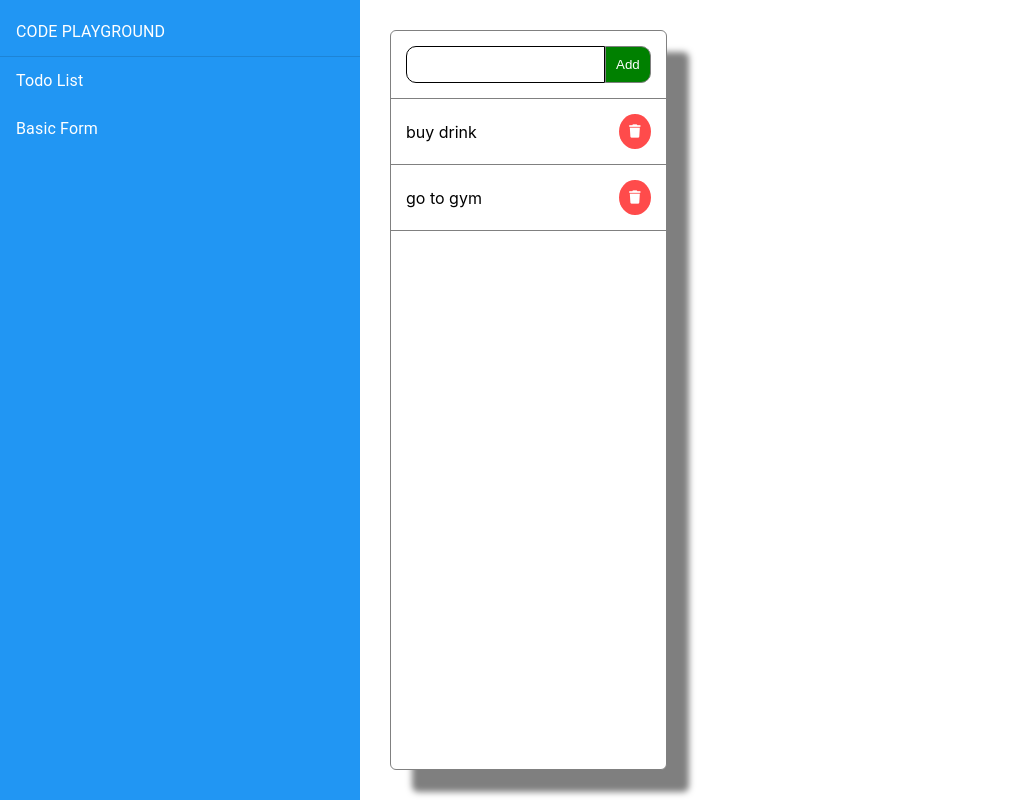
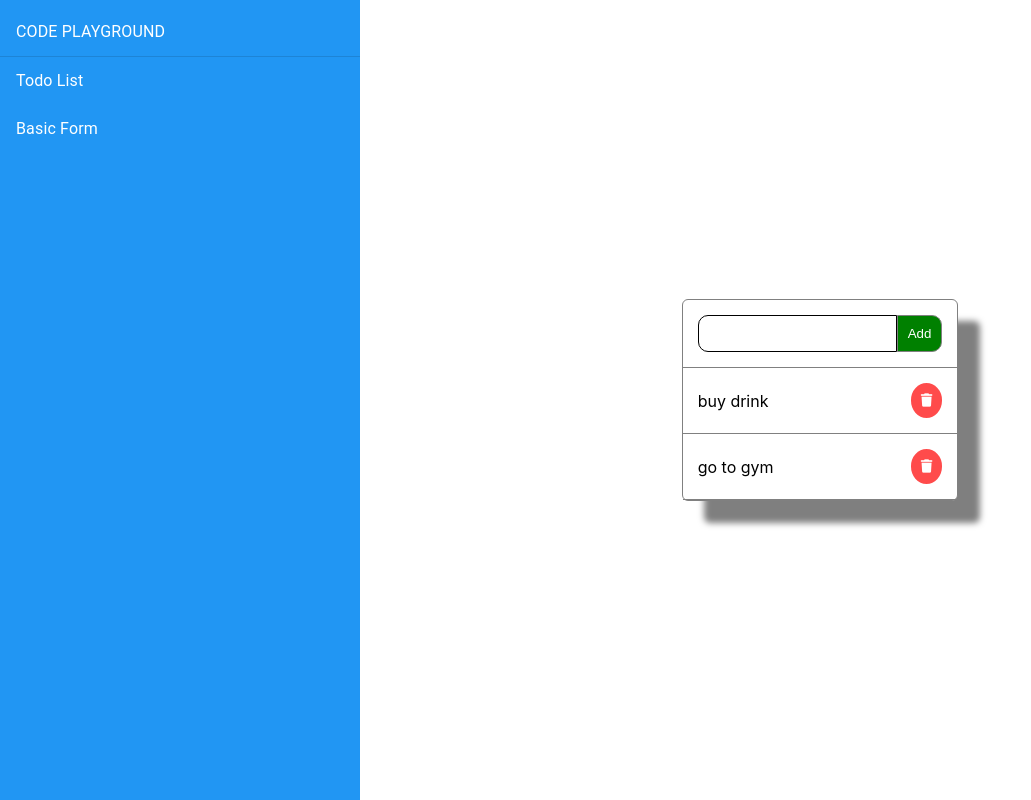
Before and after one commit to eduardo-dangelo/code-playground, a React (Create React App) app: page /todo-list in a window 1280 px wide. Shown: the whole page, without its empty margins (0-1031 px from the left). Built offline with nearby package versions, Linux system fonts and the light colour scheme.

Commit message:
add basic form page & align todo-list center

```diff
--- a/src/App.js
+++ b/src/App.js
@@ -1,10 +1,10 @@
 import React from 'react'
-import logo from './logo.svg'
 import './App.css'
 import { TodoList } from './components/TodoList'
 import Sidebar from './components/Sidebar'
 import { Box } from '@mui/material'
 import { BrowserRouter as Router, Routes, Route } from 'react-router-dom'
+import BasicForm from './components/BasicForm'
 
 const siteData = [
   { name: 'Todo List', route: '/todo-list' },
@@ -22,6 +22,7 @@ function App() {
         <Sidebar items={siteData} />
         <Routes>
           <Route path="/todo-list" element={<TodoList />} />
+          <Route path="/basic-form" element={<BasicForm />} />
         </Routes>
       </Box>
     </Router>
--- /dev/null
+++ b/src/components/BasicForm.js
@@ -0,0 +1,7 @@
+import React from 'react'
+
+const BasicForm = () => {
+  return 'Helo World'
+}
+
+export default BasicForm
--- a/src/components/TodoList.js
+++ b/src/components/TodoList.js
@@ -1,3 +1,4 @@
+import { Box } from '@mui/material'
 import React, { useState } from 'react'
 import InputButton from './InputButton'
 import './TodoList.css'
@@ -19,12 +20,11 @@ const TodoItem = ({ item, onDelete, index, onEdit }) => {
             setEditMode(false)
           }}
         />
-      ) : <div onClick={handleToggle}>{item}</div>}
-      <button
-        className="delete-button"
-        onClick={() => onDelete(index)}
-      >
-        <i className="fa fa-trash" aria-hidden="true"/>
+      ) : (
+        <div onClick={handleToggle}>{item}</div>
+      )}
+      <button className="delete-button" onClick={() => onDelete(index)}>
+        <i className="fa fa-trash" aria-hidden="true" />
       </button>
     </div>
   )
@@ -49,21 +49,22 @@ export const TodoList = () => {
   }
 
   return (
+    <Box
+      sx={{
+        display: 'flex',
+        alignItems: 'center',
+        justifyContent: 'space-around',
+        flex: 1,
+      }}
+    >
       <div className="todo-box">
         <div className="header">
           <InputButton onAdd={handleAdd} />
         </div>
         {data.map((item, index) => {
-        return (
-          <TodoItem
-            key={index}
-            item={item}
-            onDelete={handleDelete}
-            index={index}
-            onEdit={(value) => handleEdit(value, index)}
-          />
-        )
+          return <TodoItem key={index} item={item} onDelete={handleDelete} index={index} onEdit={(value) => handleEdit(value, index)} />
         })}
       </div>
+    </Box>
   )
 }
```
Lines whose indentation alone changed are shown as unchanged.
